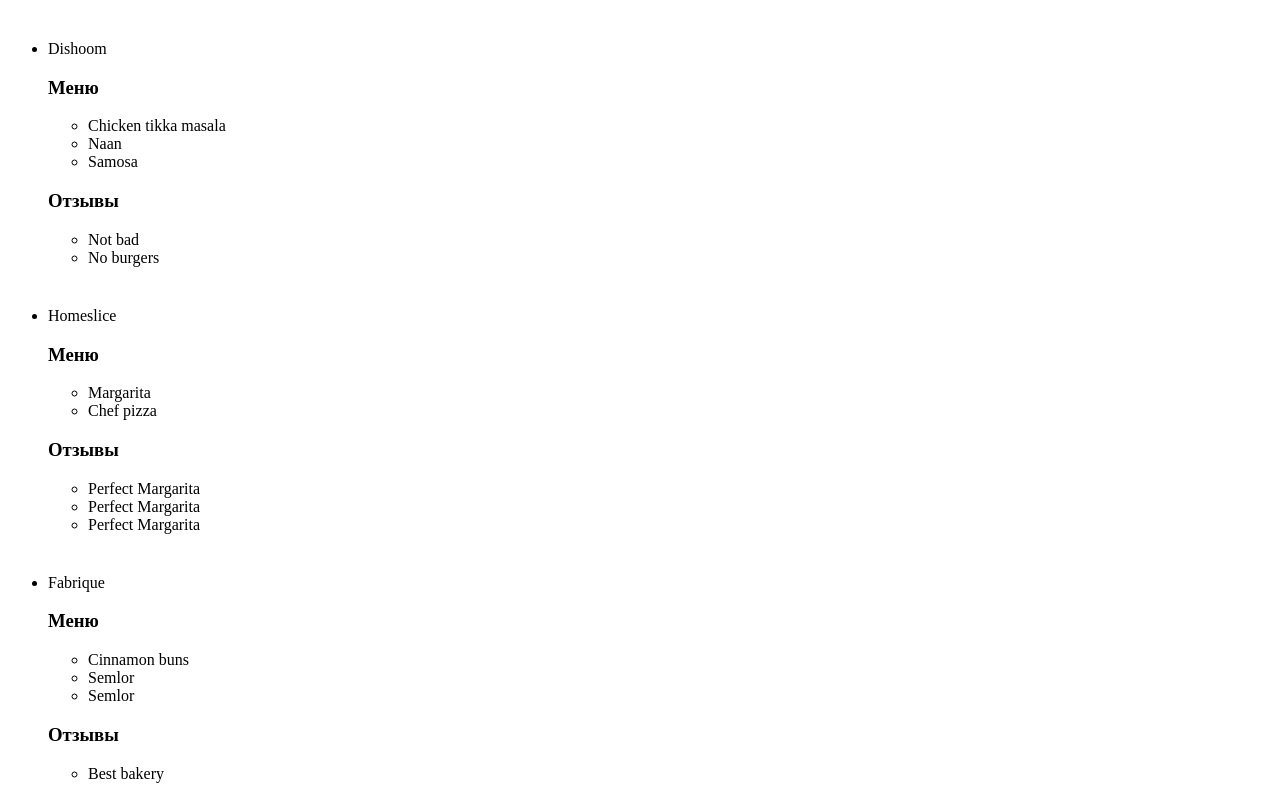
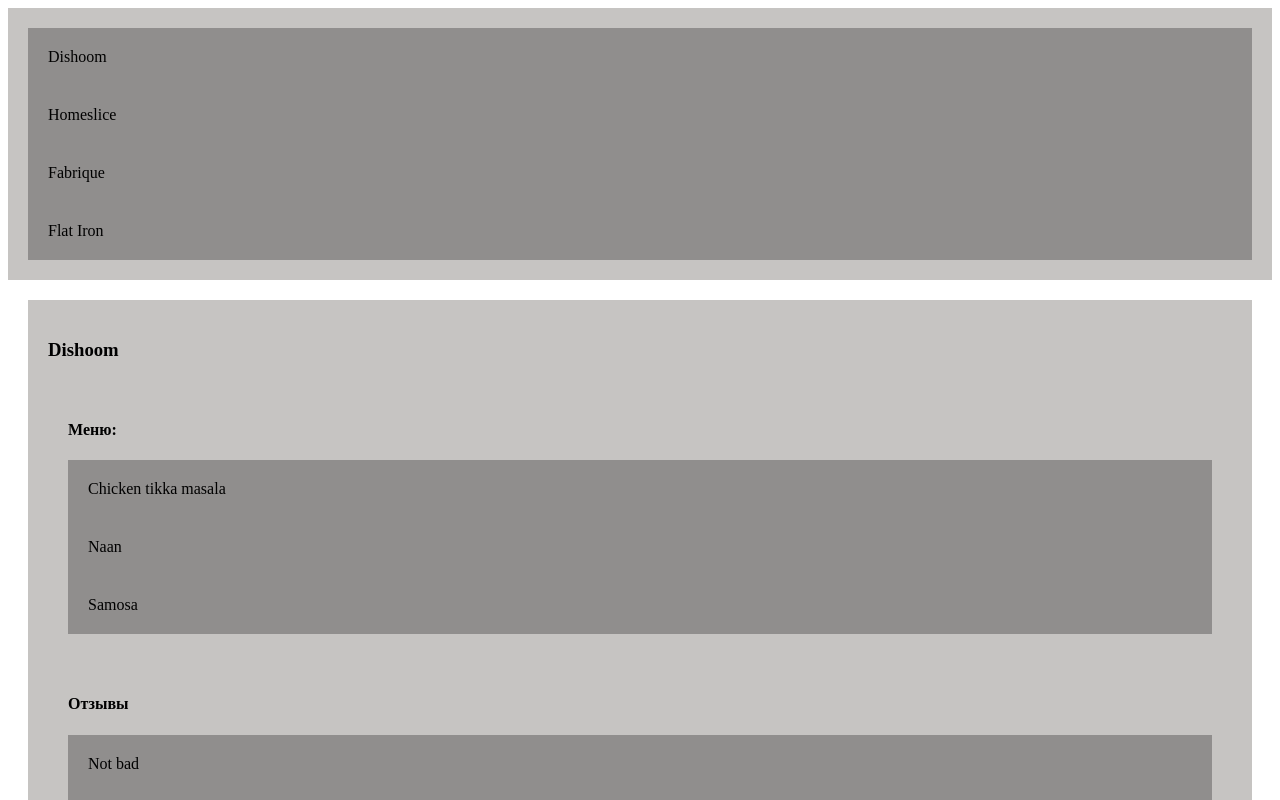
Before and after one commit to alena-vorobyova/react-09112023, a React (Vite) app: page / in a window 1280 px wide. Shown: the top 800 px of the page. Built offline with nearby package versions, Linux system fonts and the light colour scheme.

Commit message:
second home work

```diff
--- /dev/null
+++ b/src/App.jsx
@@ -0,0 +1,5 @@
+import { RestaurantsPage } from "./pages/restaurants-page/component";
+
+export const App = ({ restaurants }) => {
+  return <RestaurantsPage restaurants={restaurants} />;
+};
--- /dev/null
+++ b/src/components/filter-item/component.jsx
@@ -0,0 +1,8 @@
+
+export const  FilterItem = ({ name }) => {
+  return (
+    <div style={{backgroundColor: '#908e8d', padding: '20px'}}>
+      { name }
+    </div>
+  );
+};
--- /dev/null
+++ b/src/components/filter/component.jsx
@@ -0,0 +1,11 @@
+import { FilterItem } from "../../components/filter-item/component";
+
+export const Filter = ({ name }) => {
+  return (
+    <div style={{backgroundColor: '#c6c4c2', padding: '20px'}}>
+      {name.map((name) => (
+        <FilterItem name={name} />
+      ))}
+    </div>
+  );
+};
--- /dev/null
+++ b/src/components/menu-item/component.jsx
@@ -0,0 +1,8 @@
+
+export const MenuItem = ({ name }) => {
+  return (
+    <div style={{backgroundColor: '#908e8d', padding: '20px'}}>
+      { name }
+    </div>
+  );
+};
--- /dev/null
+++ b/src/components/menu/component.jsx
@@ -0,0 +1,15 @@
+
+import { MenuItem } from "../menu-item/component";
+
+export const Menu = ({ menu }) => {
+  return (
+    <div style={{backgroundColor: '#c6c4c2', padding: '20px'}}>
+      <h4>Меню:</h4>
+      {
+        menu.map((item) => (
+          <MenuItem key={item.id} name={item.name} />
+        ))
+      }
+    </div>
+  );
+};
--- /dev/null
+++ b/src/components/restaurant/component.jsx
@@ -0,0 +1,16 @@
+
+import { Menu } from "../menu/component";
+import { Reviews } from "../reviews/component";
+
+export const Restaurant = ({restaurant}) => {
+  const {id, name, menu, reviews} = restaurant;
+  return (
+    <div style={{backgroundColor: '#c6c4c2', padding: '20px', marginBottom: '20px'}}>
+      <h3>{name}</h3>
+
+      <Menu menu={menu} />
+
+      <Reviews reviews={reviews} />
+    </div>
+  );
+};
--- /dev/null
+++ b/src/components/restaurants/component.jsx
@@ -0,0 +1,13 @@
+
+import { Restaurant } from "../restaurant/component";
+
+export const  Restaurants = ({ restaurants }) => {
+
+  return (
+    <div style={{backgroundColor: '#ffffff', padding: '20px'}}>
+      {restaurants.map((item) => (
+        <Restaurant key={item.id} restaurant={item} />
+      ))}
+    </div>
+  );
+};
--- /dev/null
+++ b/src/components/review-item/component.jsx
@@ -0,0 +1,10 @@
+
+export const ReviewItem = ({ text }) => {
+
+  console.log(text, 'reviews')
+  return (
+    <div style={{backgroundColor: '#908e8d', padding: '20px'}}>
+      { text }
+    </div>
+  );
+};
--- /dev/null
+++ b/src/components/reviews/component.jsx
@@ -0,0 +1,15 @@
+
+import { ReviewItem } from "../review-item/component";
+
+export const Reviews = ({ reviews }) => {
+  return (
+    <div style={{backgroundColor: '#c6c4c2', padding: '20px'}}>
+      <h4>Отзывы</h4>
+      {
+        reviews.map((item) => (
+          <ReviewItem text={item.text} />
+        ))
+      }
+    </div>
+  );
+};
--- a/src/constants/mock.js
+++ b/src/constants/mock.js
@@ -1,107 +1,142 @@
-export const mocks = [
+export const restaurants = [
   {
-      name: "Apple AirPods Pro",
-      id: "MLXJ2LL/A",
-      type: "in-ear",
-      max_volume: "80 dB",
-      brand: "Apple",
-      reviews: [
-        "Потрясающий дизайн и комфорт.",
-        "Отличное качество звука.",
-        "Хорошо работают с iPhone.",
-      ],
-      codecs: ["SBC", "AAC"],
+    id: "a757a0e9-03c1-4a2a-b384-8ac21dbe2fb2",
+    name: "Dishoom",
+    menu: [
+      {
+        id: "d75f762a-eadd-49be-8918-ed0daa8dd024",
+        name: "Chicken tikka masala",
+        price: 12,
+        ingredients: ["chicken", "rice"],
       },
       {
-      name: "Sony WF-1000XM3",
-      id: "WF1000XM3V",
-      type: "true wireless",
-      max_volume: "100 dB",
-      brand: "Sony",
-      reviews: ["Отличный звук.", "Удобное управление.", "Хорошая автономность."],
-      codecs: ["LDAC", "AAC", "SBC"],
+        id: "c3cb8f92-a2ed-4716-92a1-b6ea813e9049",
+        name: "Naan",
+        price: 3,
+        ingredients: ["bread"],
       },
       {
-      name: "Sennheiser Momentum 3",
-      id: "M3IEG",
-      type: "on-ear",
-      max_volume: "120 dB",
-      brand: "Sennheiser",
+        id: "bd129641-c0eb-432b-84b6-8b81d2930358",
+        name: "Samosa",
+        price: 8,
+        ingredients: ["chicken", "bread"],
+      },
+    ],
     reviews: [
-        "Высокое качество звука.",
-        "Комфортные в ношении.",
-        "Стильный дизайн.",
-      ],
-      codecs: ["aptX", "AAC", "SBC"],
+      {
+        id: "5909796d-5030-4e36-adec-68b8f9ec2d96",
+        user: "Antony",
+        text: "Not bad",
+        rating: 5,
       },
       {
-      name: "Bose QuietComfort 35 II",
-      id: "794418",
-      type: "over-ear",
-      max_volume: "115 dB",
-      brand: "Bose",
-      reviews: [
-        "Отличная шумоизоляция.",
-        "Качественный звук.",
-        "Удобные амбушюры.",
+        id: "429dea85-11dd-4054-a31e-c60c92e17255",
+        user: "Sam",
+        text: "No burgers",
+        rating: 3,
+      },
     ],
-      codecs: ["AAC", "SBC"],
   },
   {
-      name: "Marshall Major IV",
-      id: "MARSHALLMAJORIVBLK",
-      type: "on-ear",
-      max_volume: "99 dB",
-      brand: "Marshall",
-      reviews: ["Хорошее звучание.", "Долго держат заряд.", "Легкие и удобные."],
-      codecs: ["aptX", "aptX HD", "AAC", "SBC"],
+    id: "bb8afbec-2fec-491f-93e9-7f13950dd80b",
+    name: "Homeslice",
+    menu: [
+      {
+        id: "25402233-0095-49ea-9939-1e67ed89ffb9",
+        name: "Margarita",
+        price: 9,
+        ingredients: ["bread", "cheese", "tomatoes"],
       },
       {
-      name: "Beats Studio 3",
-      id: "HTCIA62",
-      type: "on-ear",
-      max_volume: "98 dB",
-      brand: "Beats",
-      reviews: ["Отличные басы.", "Хороший звук в целом.", "Стильные и удобные."],
-      codecs: ["AAC", "SBC"],
+        id: "90902233-0095-49ea-9939-1e67ed89ffb9",
+        name: "Chef pizza",
+        price: 10,
+        ingredients: ["bread", "cheese", "tomatoes", "chicken"],
+      },
+    ],
+    reviews: [
+      {
+        id: "53b642d7-5e86-4717-a466-0640a1dee076",
+        user: "Diana",
+        text: "Perfect Margarita",
+        rating: 5,
       },
       {
-      name: "Anker Soundcore Life Q30",
-      id: "A3153301",
-      type: "on-ear",
-      max_volume: "96 dB",
-      brand: "Anker",
-      reviews: [
-        "Глубокие басы.",
-        "Качественная сборка.",
-        "Достойный звук за свою цену.",
-      ],
-      codecs: ["aptX", "AAC", "SBC"],
+        id: "c27ab88e-375c-4e98-aa94-8a180150a797",
+        user: "Sam",
+        text: "No burgers again. But Chef Pizza is the best one",
+        rating: 4,
       },
       {
-      name: "Panasonic RZ-S300WGE",
-      id: "RZ-S300WGE-K",
-      type: "true wireless",
-      max_volume: "90 dB",
-      brand: "Panasonic",
-      reviews: [
-        "Хороший звук и шумодав.",
-        "Комфортно сидят в ушах.",
-        "Долго держат заряд.",
+        id: "abc0c5e1-cd57-4f0a-99d9-00e6b4533b3a",
+        user: "Lolly",
+        text: "Good for lunch",
+        rating: 5,
+      },
     ],
-      codecs: ["AAC", "SBC"],
   },
   {
-      name: "Shure AONIC 5",
-      id: "SH-AONIC5",
-      type: "closed-back",
-      max_volume: "97 dB",
-      brand: "Shure",
+    id: "982bfbce-c5e0-41a0-9f99-d5c20ecee49d",
+    name: "Fabrique",
+    menu: [
+      {
+        id: "08c9ffa0-d003-4310-9e15-20978743296e",
+        name: "Cinnamon buns",
+        price: 5,
+        ingredients: ["bread"],
+      },
+      {
+        id: "64a4967c-2080-4a99-9074-4655a4569a95",
+        name: "Semlor",
+        price: 2,
+        ingredients: ["bread", "cream"],
+      },
+      {
+        id: "4bc8528e-26d1-46c3-a522-8e18d10c8c84",
+        name: "Saffron bun",
+        price: 4,
+        ingredients: ["bread"],
+      },
+    ],
     reviews: [
-        "Превосходное качество звука.",
-        "Стильный и современный дизайн.",
-        "Комфортные и легкие.",
+      {
+        id: "53b642d7-5e86-4717-a466-0640a1dee076",
+        user: "Agata",
+        text: "Best bakery",
+        rating: 5,
+      },
     ],
-      codecs: ["aptX LL", "LDAC", "AAC", "SBC"],
+  },
+  {
+    id: "d9241927-09e1-44f3-8986-a76346869037",
+    name: "Flat Iron",
+    menu: [
+      {
+        id: "6c02c2ce-b868-4191-b4a7-8686429f4bac",
+        name: "Flat Iron Steak",
+        price: 10,
+        ingredients: ["beef"],
+      },
+      {
+        id: "99bb6fbb-e53b-4b7e-b9c2-23b63b77385d",
+        name: "Flat Iron Burger",
+        price: 10,
+        ingredients: ["bread", "beef"],
+      },
+    ],
+    reviews: [
+      {
+        id: "5db6247b-ab1c-49db-be1f-8dd27fd38b81",
+        user: "Sam",
+        text: "Finally! This place is amazing place for breakfast, lunch, dinner and supper",
+        rating: 5,
+      },
+      {
+        id: "381b0c31-6360-43ff-80d1-581a116159d8",
+        user: "Rebeca",
+        text: "Meat here is extremely delicious",
+        rating: 5,
+      },
+    ],
   },
 ];
--- a/src/main.jsx
+++ b/src/main.jsx
@@ -1,76 +1,8 @@
-import React from 'react';
-import ReactDOM from 'react-dom/client';
+import ReactDom from "react-dom/client";
 
-import { restaurants } from "../Materials/mock";
+import { App } from "./App";
+import { restaurants } from "./constants/mock";
 
-const root = ReactDOM.createRoot(document.getElementById("root"));
+const root = ReactDom.createRoot(document.getElementById("root"));
 
-root.render(
-  <ul>
-    <li style={{marginTop: '40px'}}>
-      {restaurants[0].name}
-
-      <h3>Меню</h3>
-      <ul>
-        <li>{restaurants[0].menu[0].name}</li>
-        <li>{restaurants[0].menu[1].name}</li>
-        <li>{restaurants[0].menu[2].name}</li>
-      </ul>
-
-      <h3>Отзывы</h3>
-      <ul>
-        <li>{restaurants[0].reviews[0].text}</li>
-        <li>{restaurants[0].reviews[1].text}</li>
-      </ul>
-    </li>
-
-    <li style={{marginTop: '40px'}}>
-      {restaurants[1].name}
-
-      <h3>Меню</h3>
-      <ul>
-        <li>{restaurants[1].menu[0].name}</li>
-        <li>{restaurants[1].menu[1].name}</li>
-      </ul>
-
-      <h3>Отзывы</h3>
-      <ul>
-        <li>{restaurants[1].reviews[0].text}</li>
-        <li>{restaurants[1].reviews[0].text}</li>
-        <li>{restaurants[1].reviews[0].text}</li>
-      </ul>
-    </li>
-
-    <li style={{marginTop: '40px'}}>
-      {restaurants[2].name}
-
-      <h3>Меню</h3>
-      <ul>
-        <li>{restaurants[2].menu[0].name}</li>
-        <li>{restaurants[2].menu[1].name}</li>
-        <li>{restaurants[2].menu[1].name}</li>
-      </ul>
-
-      <h3>Отзывы</h3>
-      <ul>
-        <li>{restaurants[2].reviews[0].text}</li>
-      </ul>
-    </li>
-
-    <li style={{marginTop: '40px'}}>
-      {restaurants[3].name}
-
-      <h3>Меню</h3>
-      <ul>
-        <li>{restaurants[3].menu[0].name}</li>
-        <li>{restaurants[3].menu[1].name}</li>
-      </ul>
-
-      <h3>Отзывы</h3>
-      <ul>
-        <li>{restaurants[3].reviews[0].text}</li>
-        <li>{restaurants[3].reviews[1].text}</li>
-      </ul>
-    </li>
-  </ul>
-)
+root.render(<App restaurants={restaurants} />);
--- /dev/null
+++ b/src/pages/restaurants-page/component.jsx
@@ -0,0 +1,19 @@
+
+import { Filter } from "../../components/filter/component";
+import { Restaurants } from "../../components/restaurants/component";
+
+export const RestaurantsPage = ({ restaurants }) => {
+  const restaurantsName = Array.from(new Set(restaurants.map(({ name }) => name)));
+
+  return (
+    <div>
+      <Filter
+        name={restaurantsName}
+      />
+
+      <Restaurants
+        restaurants={restaurants}
+      />
+    </div>
+  );
+};
```
Lines whose indentation alone changed are shown as unchanged.
